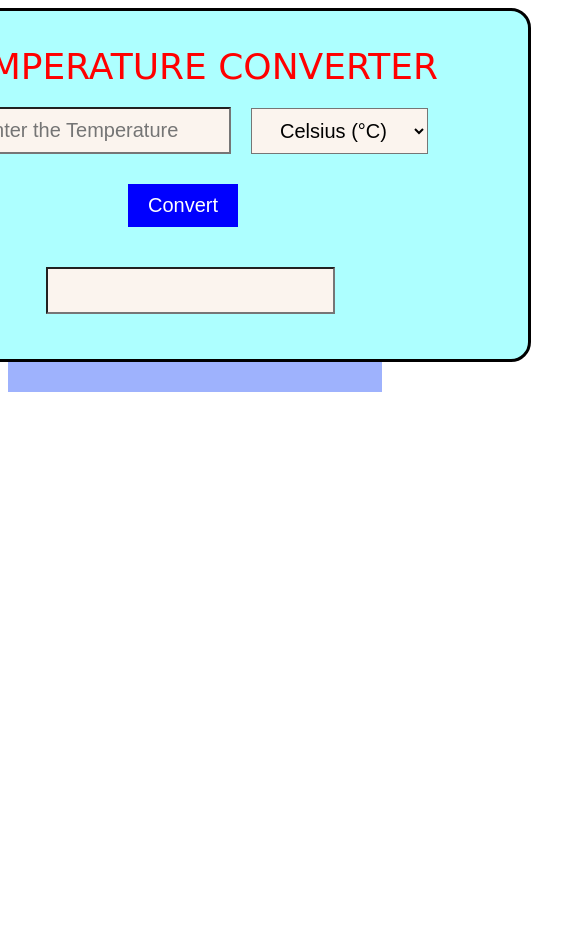
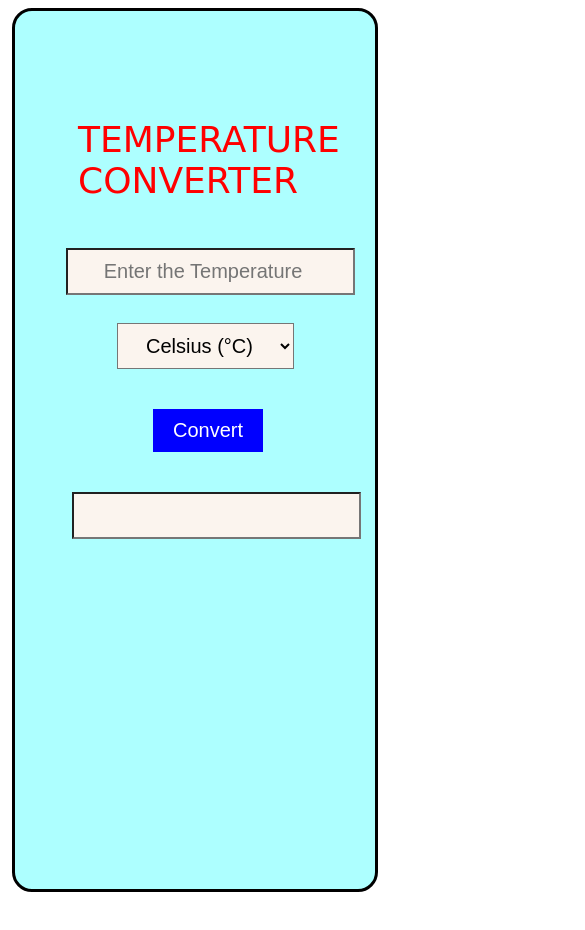
Before and after one commit to mahendrakarwa7/Temp-converter, a plain HTML site: page index.html in a window 390 px wide. Shown: the top 930 px of the page, 585 px wide, since content can reach past the window. Before the commit the page ends 844 px from the top, so only its background shows below. Drawn offline with Linux system fonts and the light colour scheme; a web font is replaced by a local one.

Commit message:
Update style.css

```diff
--- a/style.css
+++ b/style.css
@@ -93,3 +93,51 @@
     font-size: 20px;
     margin-top: 20px;
   }
+
+  /*------------------------CSS for small screens-------------------------*/
+
+  @media only screen and (max-width: 600px)
+  {
+    .container{
+      background-color: white;
+    }
+
+    .gif{
+      display: none;
+    }
+
+    .title{
+      display: block;
+      margin: -232px 0 47px -17px;
+      text-align: right;
+    }
+
+    .card{
+      width: 200px;
+      flex: 1;
+      align-items: center;
+      height: 100;
+      margin: 0 30px;
+      padding: 340px 80px;
+    }
+
+    .input{
+      display: block;
+    }
+
+    #inputValue{
+      margin: 0px 0px 18px -29px;
+    }
+
+    select{
+      margin: 10px 10px 10px 22px;
+    }
+
+    input[type="button"]{
+      margin: 10px 58px;
+    }
+
+    input[type="text"]{
+      margin: 10px -23px;
+    }
+  }
```
